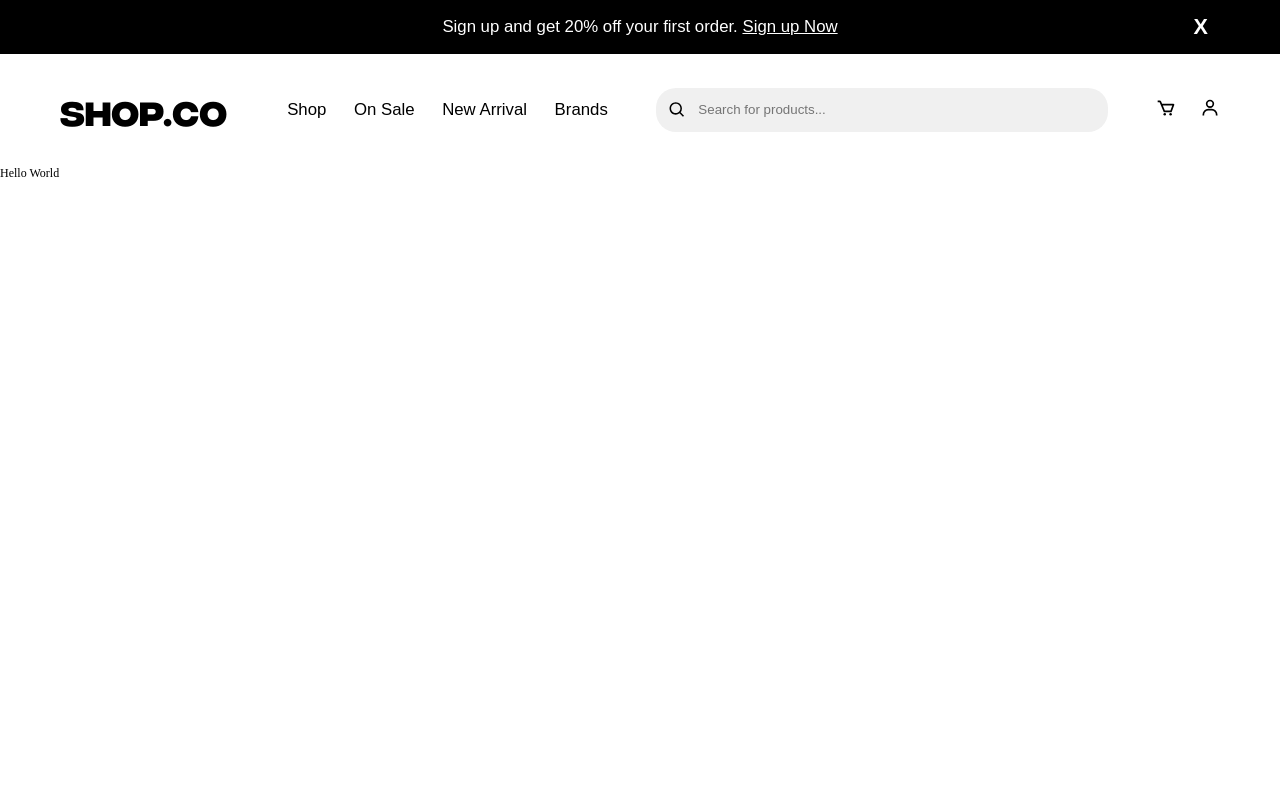
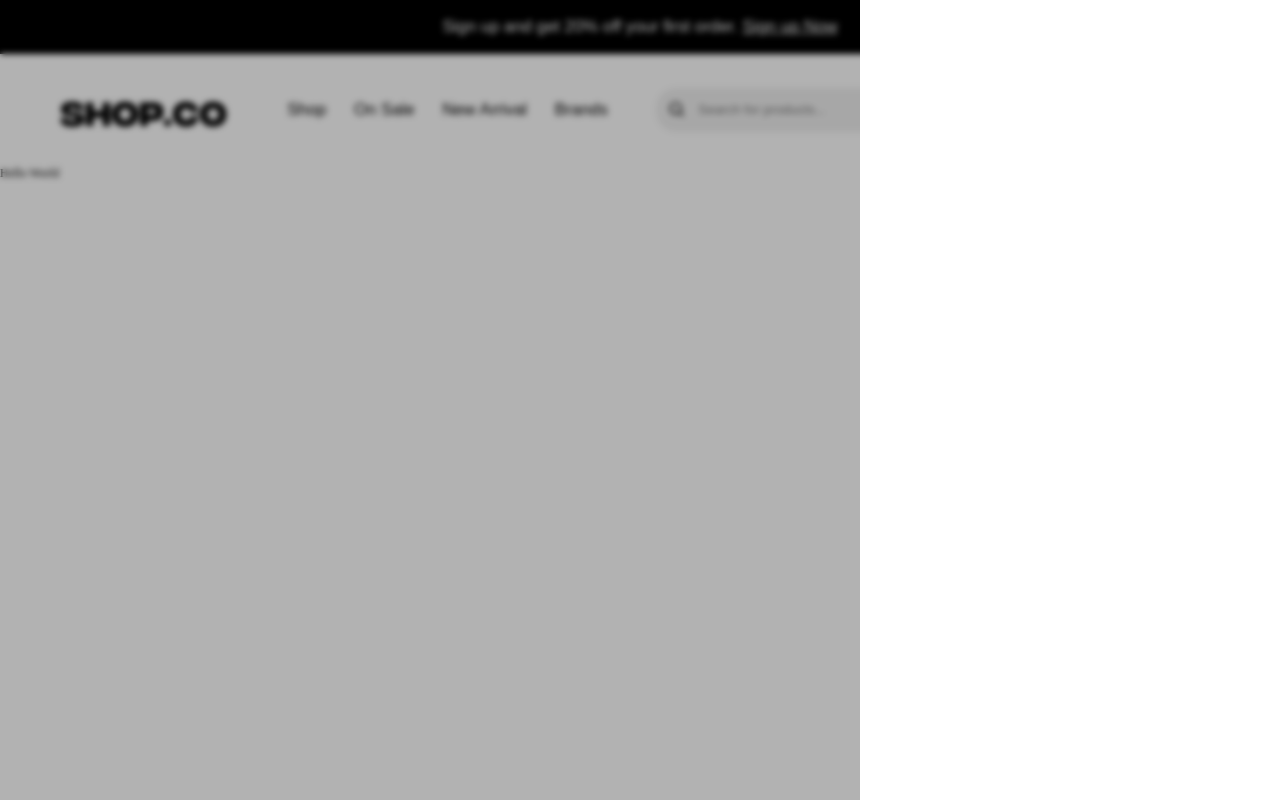
Before and after one commit to divineamunega/shop.co, a React (Vite) app: page / in a window 1280 px wide. Built offline with nearby package versions, Linux system fonts and the light colour scheme.

Commit message:
Sidebar Animate

```diff
--- a/src/ui/Navbar.tsx
+++ b/src/ui/Navbar.tsx
@@ -4,6 +4,8 @@ import { BiCart, BiMenu, BiSearch, BiUser } from "react-icons/bi";
 import { Link } from "react-router-dom";
 import variables from "../styles/variables";
 import { lgScreen, mdScreen, smScreen } from "../styles/mixins";
+import Sidebar from "./Sidebar";
+import { useState } from "react";
 
 const StyledNavbar = styled.nav`
 	background-color: white;
@@ -13,6 +15,7 @@ const StyledNavbar = styled.nav`
 	font-family: var(--primary-font);
 	padding: 2rem 1rem;
 	gap: 3rem;
+	position: relative;
 
 	${smScreen(css`
 		padding: 2rem 2rem;
@@ -121,8 +124,15 @@ const StyledNavbar = styled.nav`
 `;
 
 const Navbar = () => {
+	const [sideIsOpen, setSideIsOpen] = useState(true);
+
+	const toggleSideIsOpen = () => {
+		setSideIsOpen((open) => !open);
+	};
+
 	return (
 		<StyledNavbar>
+			<Sidebar toggleSideIsOpen={toggleSideIsOpen} sideIsOpen={sideIsOpen} />
 			<Logo />
 			<ul className="nav_links">
 				<li>
@@ -156,7 +166,7 @@ const Navbar = () => {
 				<button>
 					<BiUser size={20} className="btn_icon" />
 				</button>
-				<button className="btn_menu">
+				<button className="btn_menu" onClick={() => toggleSideIsOpen()}>
 					<BiMenu size={20} className="btn_icon" />
 				</button>
 			</div>
--- /dev/null
+++ b/src/ui/Sidebar.tsx
@@ -0,0 +1,64 @@
+import { AnimatePresence } from "motion/react";
+import styled from "styled-components";
+import { motion } from "motion/react";
+
+const StyledSideBar = styled(motion.div)`
+	position: fixed;
+	z-index: 1;
+	width: 100vw;
+	height: 100dvh;
+	left: 0;
+	top: 0;
+	.drawer {
+		width: 35rem;
+		background-color: white;
+		position: absolute;
+		top: 0;
+		right: -100%;
+		height: 100%;
+	}
+`;
+
+type SidebarPropTypes = {
+	toggleSideIsOpen: () => void;
+	sideIsOpen: boolean;
+};
+
+const Sidebar = ({ toggleSideIsOpen, sideIsOpen }: SidebarPropTypes) => {
+	return (
+		<AnimatePresence>
+			{sideIsOpen && (
+				<StyledSideBar
+					onClick={() => toggleSideIsOpen()}
+					animate={{
+						backdropFilter: "blur(3px)",
+						backgroundColor: "rgba(0,0,0,0.3)",
+					}}
+					exit={{
+						backdropFilter: "blur(0px)",
+
+						backgroundColor: "rgba(0,0,0,0)",
+					}}
+					transition={{ duration: 1, delay: 0, ease: [0, 0.71, 0.2, 1.01] }}
+				>
+					<motion.div
+						className="drawer"
+						initial={{ right: "-100%" }}
+						animate={{ right: "0" }}
+						transition={{
+							duration: 1,
+							delay: 0,
+							ease: [0, 0.71, 0.2, 1.01],
+						}}
+						exit={{ right: "-100%" }}
+						onClick={(e) => {
+							e.stopPropagation();
+						}}
+					></motion.div>
+				</StyledSideBar>
+			)}
+		</AnimatePresence>
+	);
+};
+
+export default Sidebar;
```
